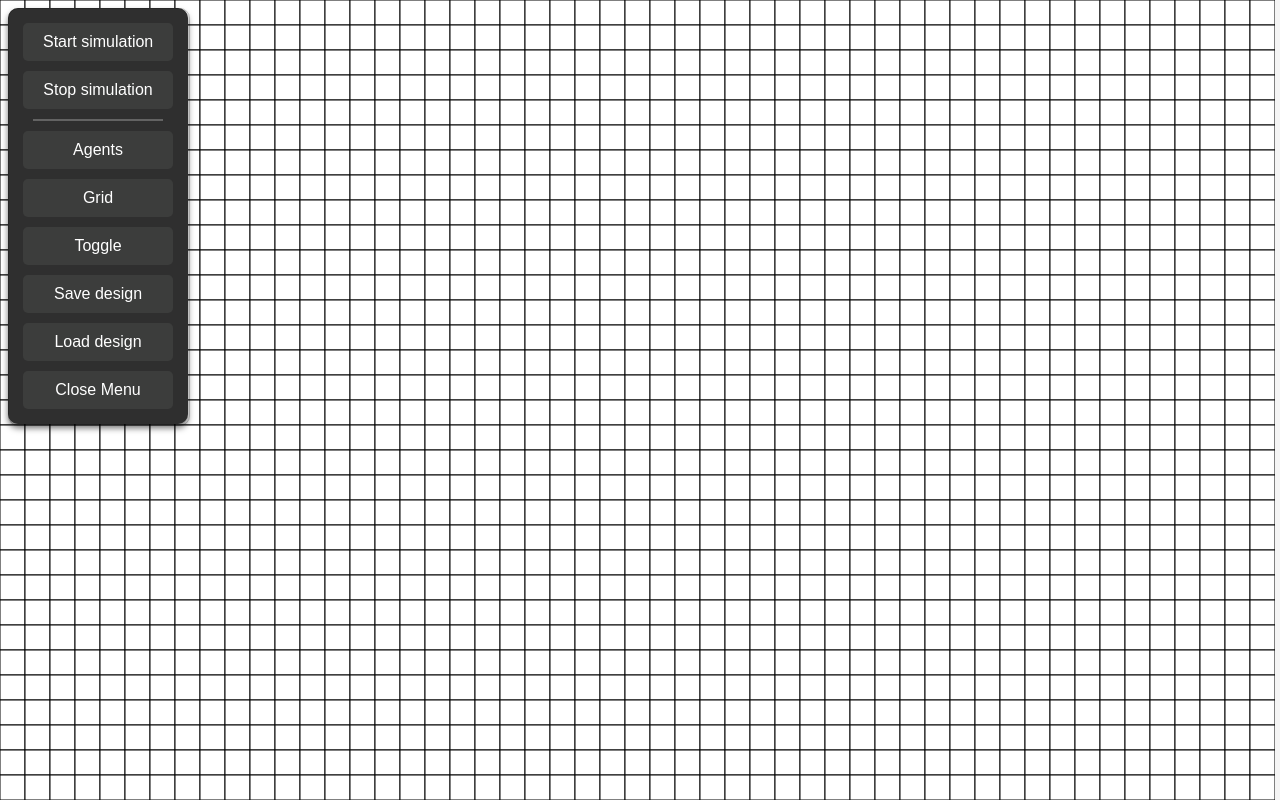
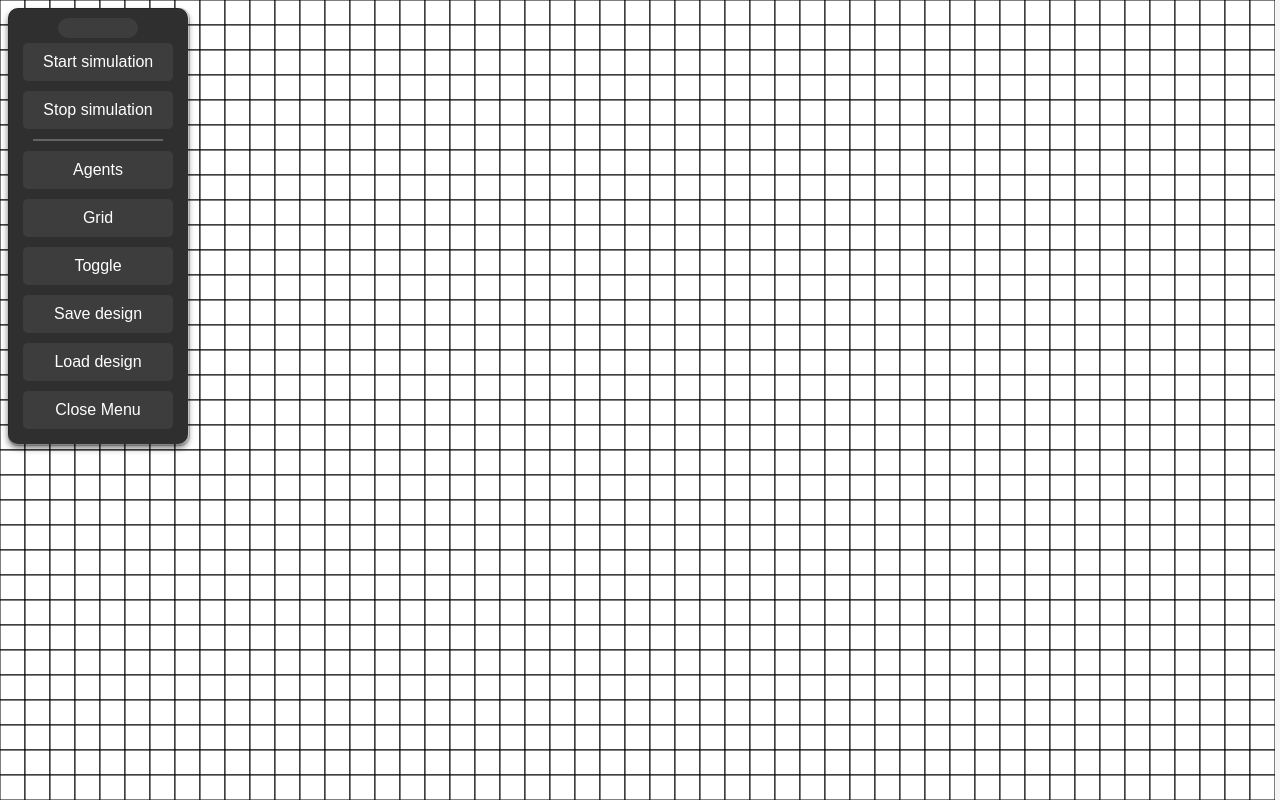
Before and after one commit to P4-04/P2, a website with bundled scripts: page site.html in a window 1280 px wide. Both pictures are taken after a click on the button "Open Menu". Built offline with nearby package versions, Linux system fonts and the light colour scheme.

Commit message:
added menu handle

```diff
--- a/script.js
+++ b/script.js
@@ -23,6 +23,7 @@ const cellSlider = document.querySelector("#cellSlider");
 const sizeDisplay = document.querySelector("#sizeDisplay");
 
 const menu = document.querySelector(".menu");
+const menuHandle = document.querySelector(".menu-handle")
 const drawingArea = document.querySelector(".drawing");
 
 const toggle = document.querySelector("#toggleDisplay");
@@ -60,14 +61,14 @@ popButton.addEventListener("click", populate);
 let menuHidden = true;
 
 //Event listeners for menu open / close / drag / clear / spawn / exit
-menu.addEventListener("mousedown", function (event) {
+menuHandle.addEventListener("mousedown", function (event) {
     isMouseDown = true;
     isDraggingOverlay = false;
     cursorCurrentX = event.clientX;
     cursorCurrentY = event.clientY;
 });
 
-menu.addEventListener("mouseup", function () {
+menuHandle.addEventListener("mouseup", function () {
     isMouseDown = false;
     isDraggingOverlay = false;
 });
--- a/site.css
+++ b/site.css
@@ -3,13 +3,13 @@
     padding: 0;
     box-sizing: border-box;
 } */
-.box{
+.box {
     width: 100px;
     height: 100px;
     border: 1px solid rgb(255, 5, 251);
     margin: 0;
     padding: 0;
-    }
+}
 
 body {
     font-family: 'Roboto', Arial, sans-serif;
@@ -24,7 +24,7 @@ h2 {
     color: #333;
 }
 
-.heatCells{
+.heatCells {
     fill-opacity: 1;
     stroke-opacity: 1;
 }
@@ -74,9 +74,12 @@ h2 {
 }
 
 .menu hr {
-    width: 80%;       /* Customize the width of the separator */
-    margin: 5px auto; /* Add some margin around the separator */
-    border: 1px solid #636363; /* Set the color and thickness of the separator */
+    width: 80%;
+    /* Customize the width of the separator */
+    margin: 5px auto;
+    /* Add some margin around the separator */
+    border: 1px solid #636363;
+    /* Set the color and thickness of the separator */
 }
 
 .menu button {
@@ -114,7 +117,7 @@ button {
     cursor: pointer;
     margin: 10px;
     border-radius: 4px;
-    width:150px;
+    width: 150px;
     border-radius: 10px;
     white-space: nowrap;
 }
@@ -130,7 +133,7 @@ button:active {
     background-color: #454545;
 }
 
-.Submenu  {
+.Submenu {
     position: absolute;
     top: 0;
     left: 100%;
@@ -138,7 +141,7 @@ button:active {
     margin-left: 10px;
     border: 1px solid black;
     background-color: white;
-  }
+}
 
 
 .Submenu input {
@@ -173,3 +176,15 @@ button:active {
     margin-left: 5px;
     vertical-align: middle;
 }
+
+.menu-handle {
+    cursor: grab;
+    width: 80px;
+    height: 20px;
+    background-color: #3c3d3c;
+    border-radius: 10px;
+    box-sizing: border-box;
+    position: relative;
+    left: 50%;
+    transform: translate(-50%)
+}
--- a/site.html
+++ b/site.html
@@ -7,6 +7,7 @@
     <script type="module" src="script.js"></script>
     <button id="open" style="visibility: visible">Open Menu</button>
     <div class="menu" style="visibility: hidden;">
+        <div class="menu-handle"></div>
         <button id="start">Start simulation</button>
         <button id="stop">Stop simulation</button>
         <hr>
```
